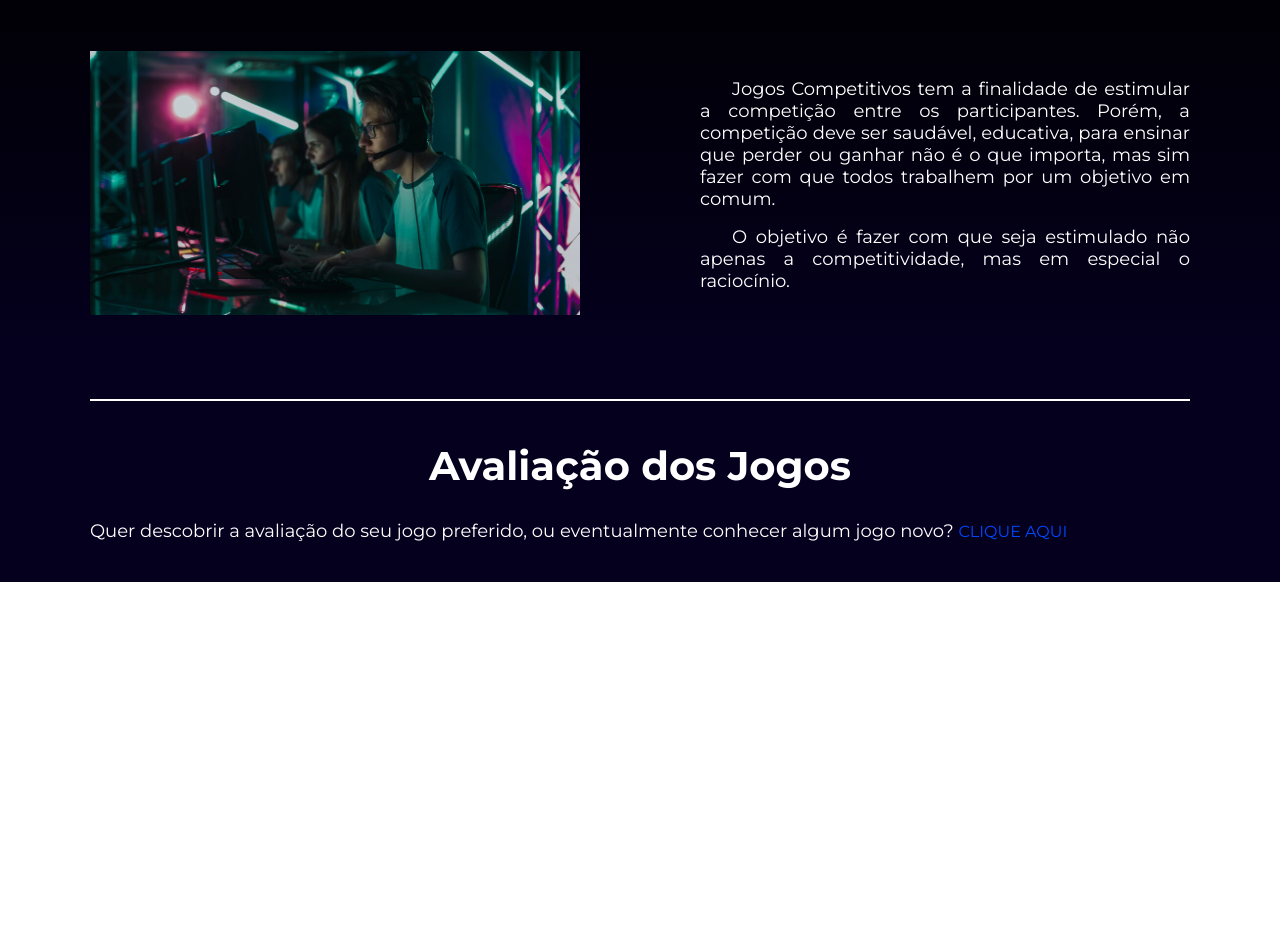
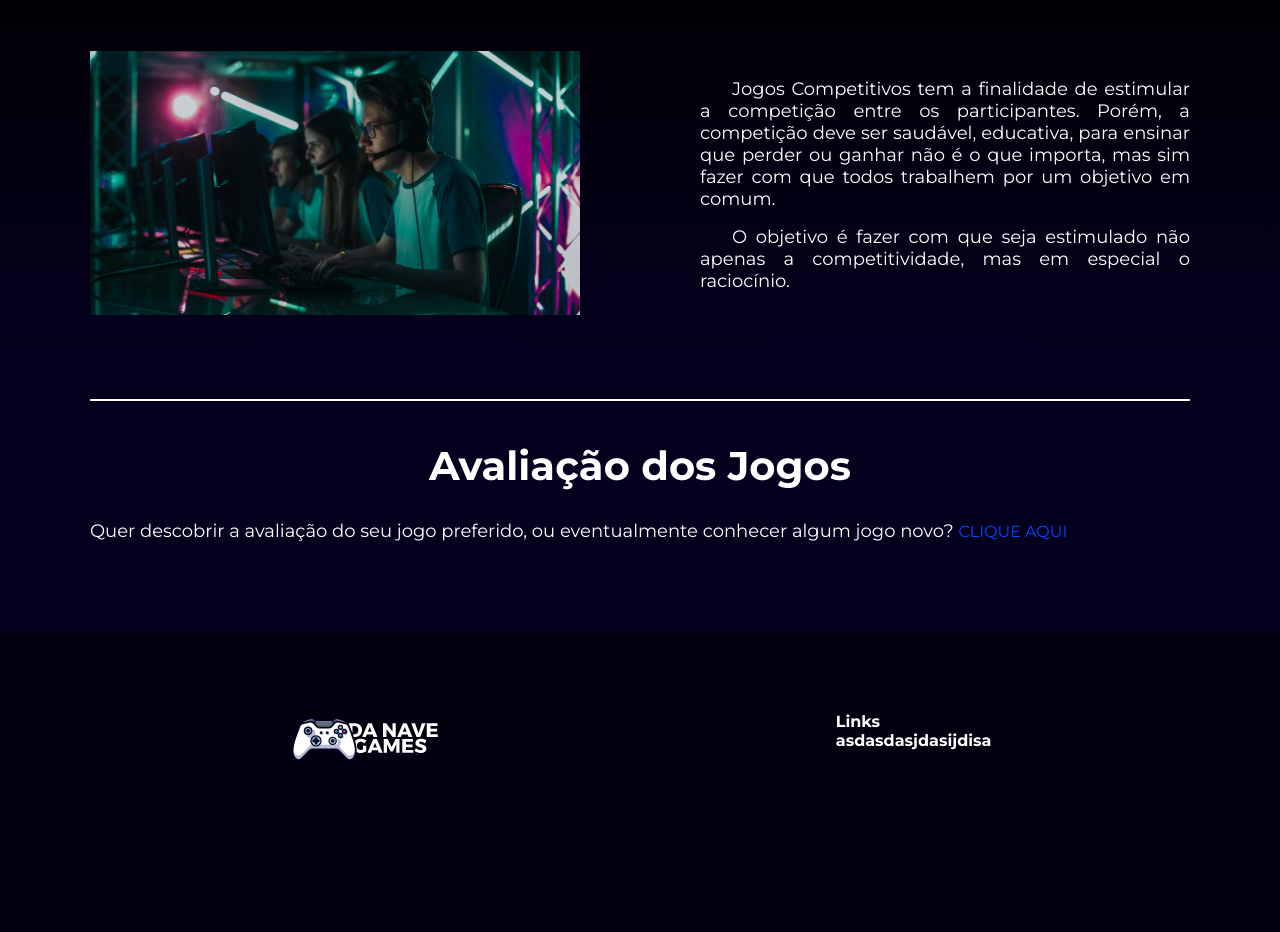
Before and after one commit to leodanave/Site-individual, a plain HTML site: page Códigos/Index.html in a window 1280 px wide. Shown: the part 1009-1941 px from the top of the page. Before the commit the page ends 1591 px from the top, so only its background shows below. Drawn offline with Linux system fonts and the light colour scheme.

Commit message:
ADD - Início do footer

```diff
--- a/Códigos/Index.html
+++ b/Códigos/Index.html
@@ -12,6 +12,7 @@
     <link rel="stylesheet" href="./assets/css/howWork.css">
     <link rel="shortcut icon" href="assets/images/favicon.ico" type="image/x-icon">
     <link rel="stylesheet" href="assets/css/rating.css">
+    <link rel="stylesheet" href="assets/css/footer.css">
 
     <title>Da Nave Games</title>
 </head>
@@ -117,6 +118,18 @@
         </div>
     </section>
 
+    <footer class="footer">
+        <div class="container">
+            <div class="links">
+                <img class="image_footer" src="assets/images/Logo.png" alt="">
+                <div class="text_footer">
+                    <h2>Links</h2>
+                    <h2>asdasdasjdasijdisa</h2>
+                </div>
+            </div>
+        </div>
+    </footer>
+
     <script src="assets/js/header.js"></script>
 
 </body>
--- /dev/null
+++ b/Códigos/assets/css/footer.css
@@ -0,0 +1,21 @@
+footer {
+    width: 100%;
+    height: 300px;
+    background-color: #03000f;
+}
+
+.footer .links {
+    padding-top: 80px;
+    display: flex;
+    justify-content: space-around;
+}
+
+.links .text_footer {
+    display: flex;
+    flex-direction: column;
+}
+
+.links .image_footer {
+    display: flex;
+    align-items: center;
+}
--- a/Códigos/assets/css/main.css
+++ b/Códigos/assets/css/main.css
@@ -40,7 +40,7 @@ a {
 /* Firefox */
 * {
   scrollbar-width: auto;
-  scrollbar-color: #0047FF #010005;
+  scrollbar-color: #000a22 #010005;
 }
 
 /* Chrome, Edge, and Safari */
@@ -53,7 +53,7 @@ a {
 }
 
 *::-webkit-scrollbar-thumb {
-  background-color: #0047FF;
+  background-color: #000a22;
   border-radius: 10px;
   border: 3px solid #010005;
 }
--- a/Códigos/assets/css/rating.css
+++ b/Códigos/assets/css/rating.css
@@ -28,6 +28,7 @@
 .rating p {
     font-size: 18px;
     font-weight: 400;
+    margin-bottom: 50px;
 }
 
 .rating p a {
```
